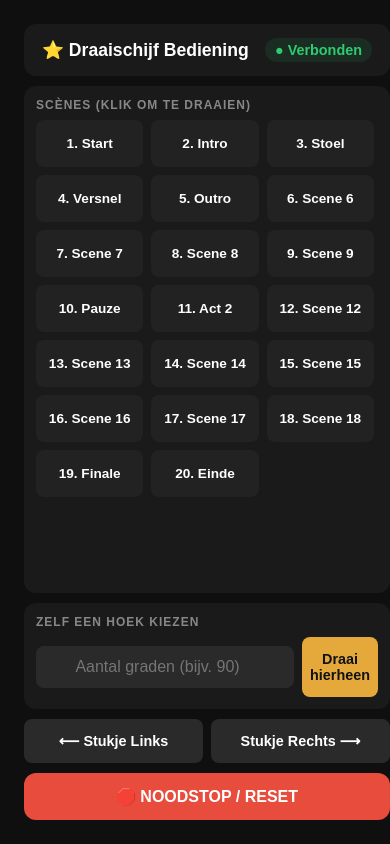
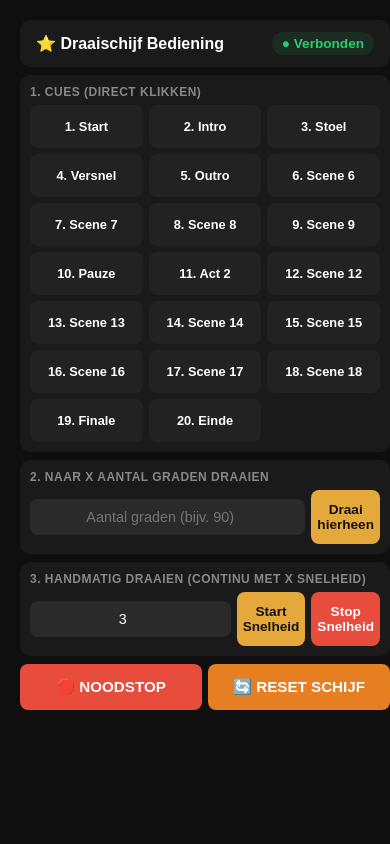
Before and after one commit to Kykyboo/SoldaatvanOranje-Draaischijf, a website: page public/index.html in a window 390 px wide. Drawn offline with Linux system fonts and the light colour scheme.

Commit message:
Refactor index.html for better layout and styles
Updated layout and styles for improved responsiveness and usability.

```diff
--- a/public/index.html
+++ b/public/index.html
@@ -6,36 +6,42 @@
     <title>Soldaat van Oranje - Draaischijf</title>
     <style>
         * { box-sizing: border-box; margin: 0; padding: 0; font-family: sans-serif; -webkit-tap-highlight-color: transparent; }
-        html, body { height: 100vh; width: 100vw; overflow: hidden; background: #0f0f0f; color: #fff; display: flex; flex-direction: column; padding: 12px; }
+        html, body { height: 100vh; width: 100vw; overflow: hidden; background: #0f0f0f; color: #fff; display: flex; flex-direction: column; padding: 10px; }
 
-        header { background: #1a1a1a; padding: 14px 18px; border-radius: 12px; display: flex; justify-content: space-between; align-items: center; margin-bottom: 10px; }
-        header h1 { font-size: 1.1rem; font-weight: bold; }
-        .live { color: #2ecc71; font-weight: bold; font-size: 0.9rem; background: rgba(46, 204, 113, 0.1); padding: 4px 10px; border-radius: 20px; }
+        header { background: #1a1a1a; padding: 12px 16px; border-radius: 10px; display: flex; justify-content: space-between; align-items: center; margin-bottom: 8px; flex-shrink: 0; }
+        header h1 { font-size: 1rem; font-weight: bold; }
+        .live { color: #2ecc71; font-weight: bold; font-size: 0.85rem; background: rgba(46, 204, 113, 0.1); padding: 4px 10px; border-radius: 20px; }
 
-        main { display: flex; flex-direction: column; gap: 10px; flex-grow: 1; overflow: hidden; }
+        main { display: flex; flex-direction: column; gap: 8px; flex-grow: 1; overflow-y: auto; padding-bottom: 10px; }
+        main::-webkit-scrollbar { width: 6px; }
+        main::-webkit-scrollbar-thumb { background: #444; border-radius: 3px; }
 
-        .section { background: #1a1a1a; padding: 12px; border-radius: 12px; display: flex; flex-direction: column; gap: 8px; }
-        .title { font-size: 0.75rem; color: #888; text-transform: uppercase; font-weight: bold; letter-spacing: 1px; }
+        .section { background: #1a1a1a; padding: 10px; border-radius: 10px; display: flex; flex-direction: column; gap: 6px; flex-shrink: 0; }
+        .title { font-size: 0.75rem; color: #888; text-transform: uppercase; font-weight: bold; letter-spacing: 0.5px; }
 
-        .cues-box { flex-grow: 1; display: flex; flex-direction: column; overflow: hidden; }
-        .cues-grid { overflow-y: auto; display: grid; grid-template-columns: repeat(4, 1fr); gap: 8px; padding-right: 4px; }
-        .cues-grid::-webkit-scrollbar { width: 6px; }
-        .cues-grid::-webkit-scrollbar-thumb { background: #444; border-radius: 3px; }
+        .cues-grid { display: grid; grid-template-columns: repeat(4, 1fr); gap: 6px; }
 
-        button { background: #2a2a2a; color: white; border: none; border-radius: 8px; cursor: pointer; font-weight: bold; padding: 14px 8px; font-size: 0.9rem; transition: background 0.1s; }
+        button { background: #2a2a2a; color: white; border: none; border-radius: 8px; cursor: pointer; font-weight: bold; padding: 12px 6px; font-size: 0.85rem; transition: background 0.1s; }
         button:active { background: #e5a93b; color: #121212; }
 
-        .cues-grid button { padding: 16px 4px; font-size: 0.85rem; background: #222; }
+        .cues-grid button { padding: 14px 4px; font-size: 0.8rem; background: #222; }
 
-        .row { display: flex; gap: 8px; align-items: center; }
+        .row { display: flex; gap: 6px; align-items: center; }
         .row button { flex: 1; }
 
-        input { background: #2a2a2a; border: none; color: white; padding: 12px; border-radius: 8px; width: 100%; font-size: 1rem; outline: none; text-align: center; }
+        input { background: #2a2a2a; border: none; color: white; padding: 10px; border-radius: 8px; width: 100%; font-size: 0.9rem; outline: none; text-align: center; }
         input:focus { border: 1px solid #e5a93b; }
 
         .btn-gold { background: #e5a93b; color: #121212; font-weight: bold; }
-        .btn-stop { background: #e74c3c; color: white; padding: 14px; font-size: 1rem; font-weight: bold; border-radius: 12px; width: 100%; border: none; cursor: pointer; }
-        .btn-stop:active { filter: brightness(0.8); }
+        .btn-gold:active { background: #c48e2b; }
+
+        .btn-danger { background: #e74c3c; color: white; }
+        .btn-danger:active { background: #c0392b; }
+
+        .btn-warning { background: #e67e22; color: white; }
+        .btn-warning:active { background: #d35400; }
+
+        .action-row { display: grid; grid-template-columns: 1fr 1fr; gap: 6px; }
 
         @media (max-width: 600px) {
             .cues-grid { grid-template-columns: repeat(3, 1fr); }
@@ -50,9 +56,9 @@
     </header>
 
     <main>
-        <!-- SCÈNES (CUES) -->
-        <div class="section cues-box">
-            <span class="title">Scènes (Klik om te draaien)</span>
+        <!-- 1. CUES -->
+        <div class="section">
+            <span class="title">1. Cues (Direct Klikken)</span>
             <div class="cues-grid">
                 <button onclick="sendCue(1, 0)">1. Start</button>
                 <button onclick="sendCue(2, 45)">2. Intro</button>
@@ -77,22 +83,30 @@
             </div>
         </div>
 
-        <!-- VRIJ NAAR GRADEN -->
+        <!-- 2. X AANTAL GRADEN DRAAIEN -->
         <div class="section">
-            <span class="title">Zelf een hoek kiezen</span>
+            <span class="title">2. Naar X Aantal Graden Draaien</span>
             <div class="row">
                 <input type="number" id="customAngle" placeholder="Aantal graden (bijv. 90)">
                 <button class="btn-gold" onclick="sendCustomAngle()">Draai hierheen</button>
             </div>
         </div>
 
-        <!-- KLEINE KNOPPEN: STAPPEN & RESET -->
-        <div class="row">
-            <button onclick="sendAction('manualM', {})">⟵ Stukje Links</button>
-            <button onclick="sendAction('manualP', {})">Stukje Rechts ⟶</button>
+        <!-- 3. HANDMATIG DRAAIEN MET X SPEED (CONTINU) -->
+        <div class="section">
+            <span class="title">3. Handmatig Draaien (Continu met X Snelheid)</span>
+            <div class="row">
+                <input type="number" id="spinSpeed" placeholder="Snelheid (deg/s)" value="3">
+                <button class="btn-gold" onclick="toggleSpin(true)">Start Snelheid</button>
+                <button class="btn-danger" onclick="toggleSpin(false)">Stop Snelheid</button>
+            </div>
         </div>
 
-        <button class="btn-stop" onclick="sendAction('reset', {})">🛑 NOODSTOP / RESET</button>
+        <!-- 4. NOODSTOP EN RESET -->
+        <div class="action-row">
+            <button class="btn-danger" style="padding: 14px; font-size: 0.95rem;" onclick="sendAction('noodstop', {})">🛑 NOODSTOP</button>
+            <button class="btn-warning" style="padding: 14px; font-size: 0.95rem;" onclick="sendAction('reset', {})">🔄 RESET SCHIJF</button>
+        </div>
     </main>
 
     <script>
@@ -107,18 +121,22 @@
         }
 
         function sendCue(index, angle) {
-            // Vaste veilige standaardtijd van 14 seconden per knop
             sendAction('cue', { index: index, angle: angle, duration: 14 });
         }
 
         function sendCustomAngle() {
             const angle = parseFloat(document.getElementById('customAngle').value);
             if (isNaN(angle)) {
-                alert('Vul eerst een getal in!');
+                alert('Vul eerst een geldig getal in!');
                 return;
             }
             sendAction('cue', { index: 0, angle: angle, duration: 14 });
         }
+
+        function toggleSpin(state) {
+            const speed = parseFloat(document.getElementById('spinSpeed').value) || 3;
+            sendAction('spin', { state: state, speed: speed });
+        }
     </script>
 </body>
 </html>
```
